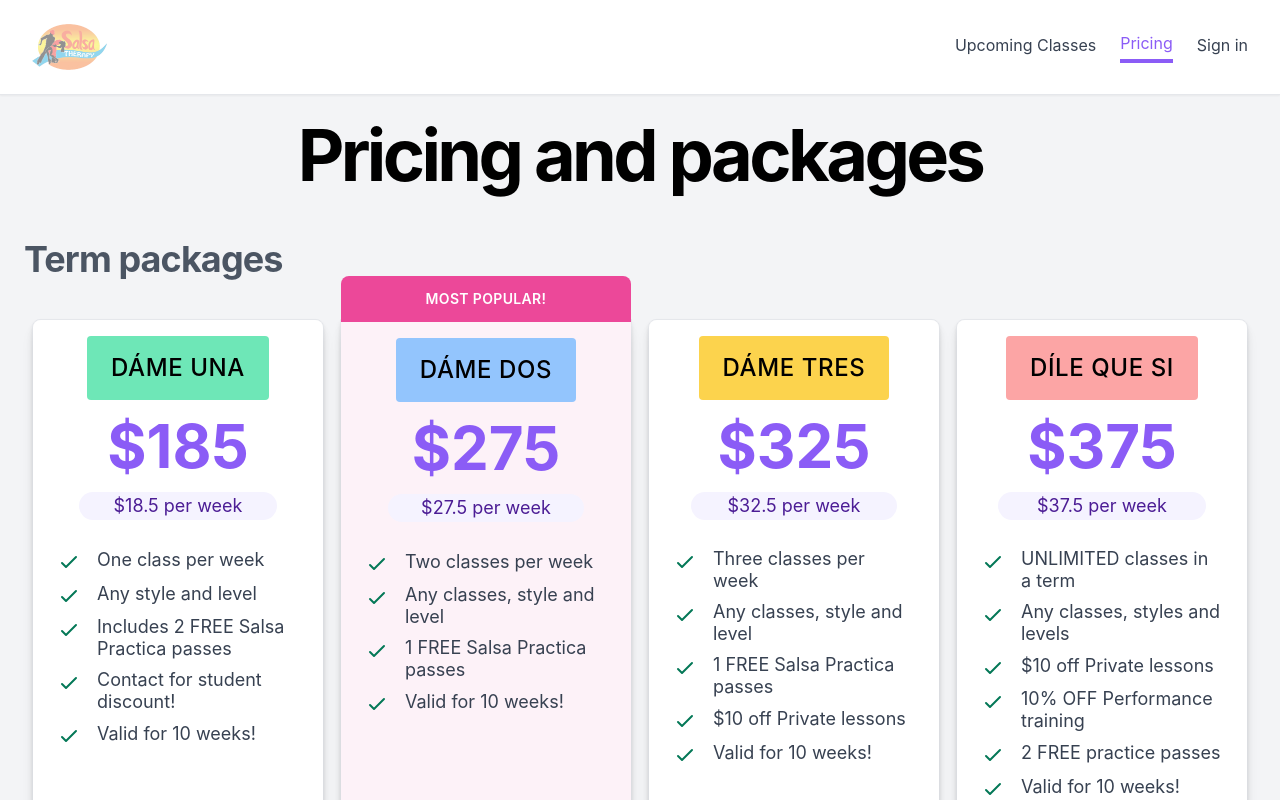
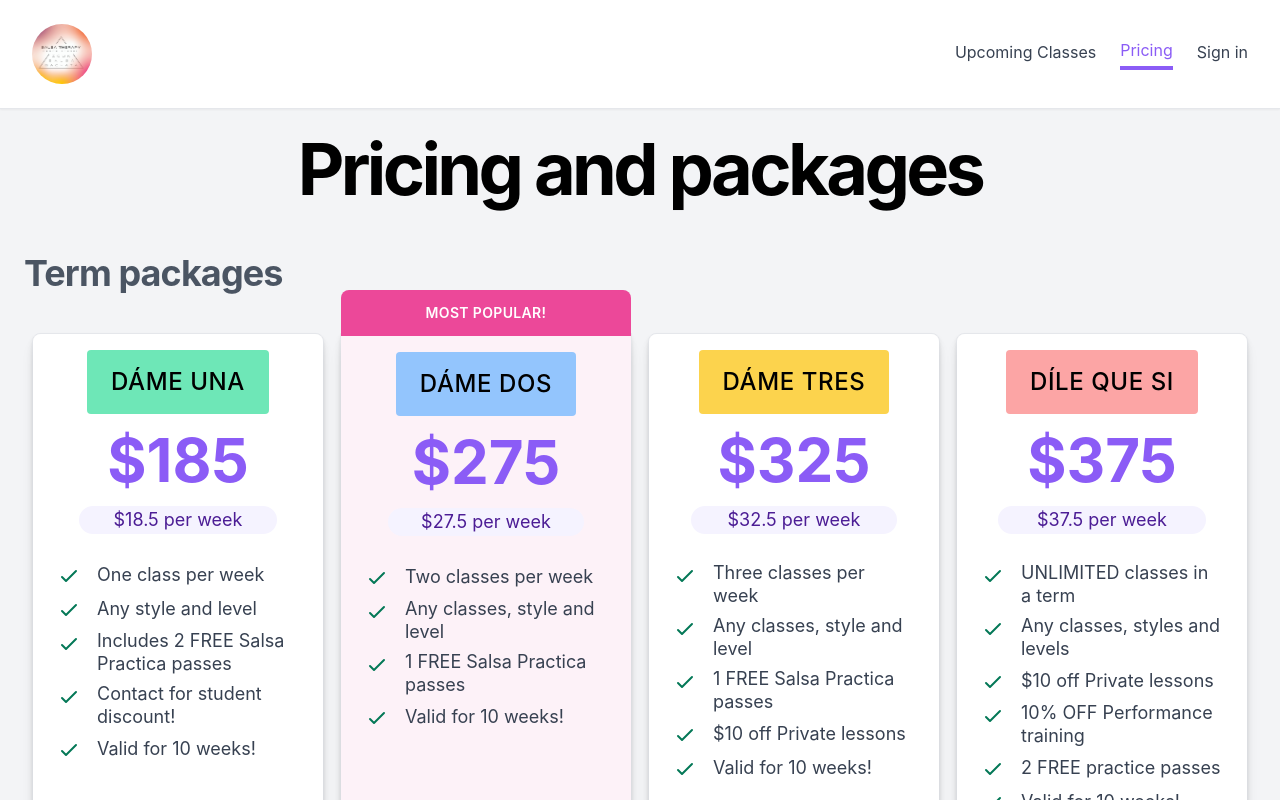
Before and after one commit to malinmalliyawadu/salsa-therapy-booking-system, a Next.js app: page /pricing in a window 1280 px wide. Shown: the top 800 px of the page. Built offline with nearby package versions, Linux system fonts and the light colour scheme; no server answers.

Commit message:
updating logo

```diff
--- a/components/ClassDescription.tsx
+++ b/components/ClassDescription.tsx
@@ -185,6 +185,7 @@ export const ClassDescription: React.FC<ClassDescriptionProps> = ({
                                     <Button onClick={onBookClassClick}>
                                         Book class
                                     </Button>
+
                                 ) : (
                                     <ButtonLink href="/login">
                                         Book class
--- a/components/Header.tsx
+++ b/components/Header.tsx
@@ -15,7 +15,7 @@ export const Header = () => {
     return (
         <header className="z-10 shadow-sm sticky py-6 px-8 flex justify-between items-center top-0 left-0 right-0 bg-white border-b border-gray-200">
             <a href="/" className="transition-all transform hover:scale-125">
-                <img src="/logo.png" width="75" height="45" />
+                <img src="/logo.png" width="60" height="60" className="rounded-full"/>
             </a>
 
             <nav className="flex gap-6 items-center">
```
Also changed, not shown: public/logo.png.
